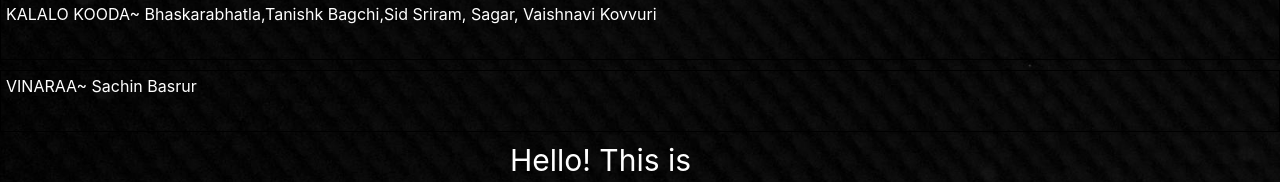
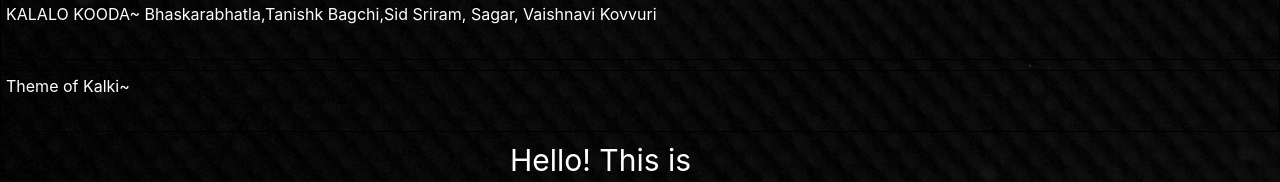
Before and after one commit to rahul1574/Vibe-Touch, a React (Create React App) app: page /topic1 in a window 1280 px wide. Shown: the part 2846-3028 px from the top of the page. Built offline with nearby package versions, Linux system fonts and the light colour scheme.

Commit message:
Update Player.js

```diff
--- a/src/components/Player.js
+++ b/src/components/Player.js
@@ -45,7 +45,7 @@ const AudioPlayer = () => {
         { title: "NUVVE NUVVE~Chitra, Vijay Prakash", src: "song37.mp3" },
         { title: "VINARAA~	Sachin Basrur", src: "song38.mp3" },
         { title: "KALALO KOODA~	Bhaskarabhatla,Tanishk Bagchi,Sid Sriram, Sagar, Vaishnavi Kovvuri", src: "song39.mp3" },
-        { title: "VINARAA~	Sachin Basrur", src: "song40.mp3" },
+        { title: "Theme of Kalki~", src: "song40.mp3" },
         // Add more songs as needed
     ];
 
```
